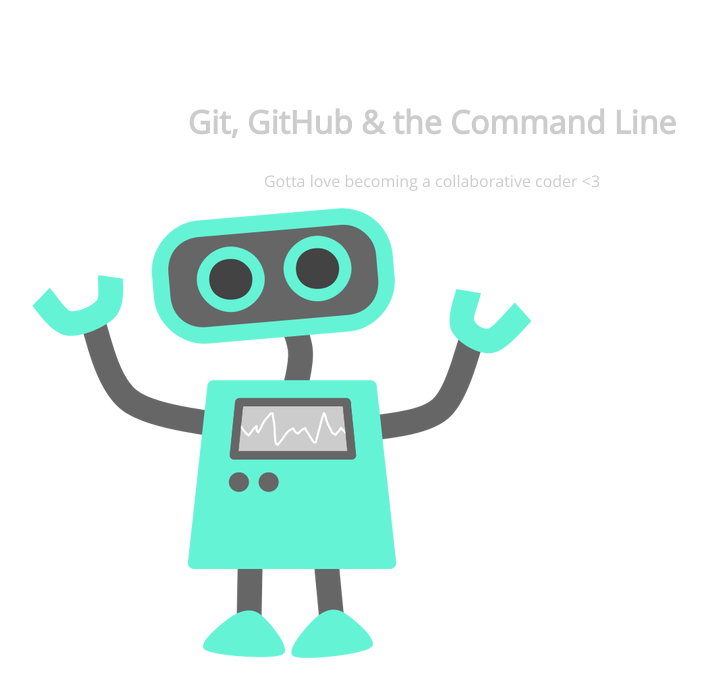
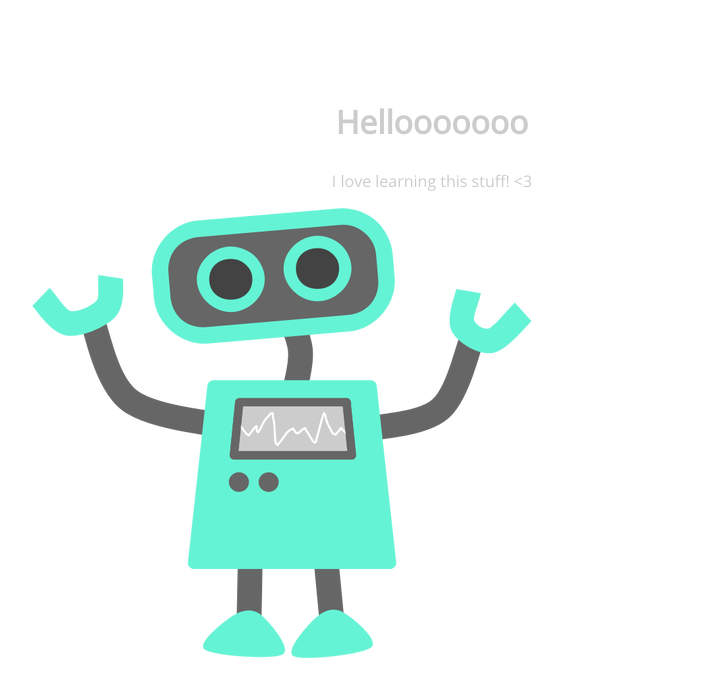
Before and after one commit to yanessab/105-project, a plain HTML site: page index.html in a window 1280 px wide. Shown: the whole page, without its empty margins (208-915 px from the left). Drawn offline with nearby package versions, Linux system fonts and the light colour scheme.

Commit message:
changed h1 and p

```diff
--- a/index.html
+++ b/index.html
@@ -8,8 +8,8 @@
 </head>
 <body>
 	<section>
-		<h1>Git, GitHub & the Command Line</h1>
-		<p>Gotta love becoming a collaborative coder <3</p>
+		<h1>Hellooooooo</h1>
+		<p>I love learning this stuff! <3</p>
 		<img src="img/happy-blue-robot.png">
 	</section>
 </body>
```
